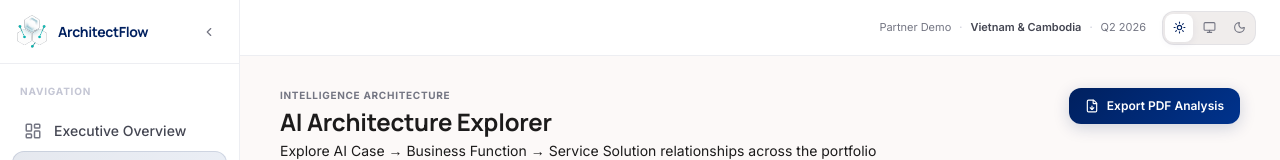
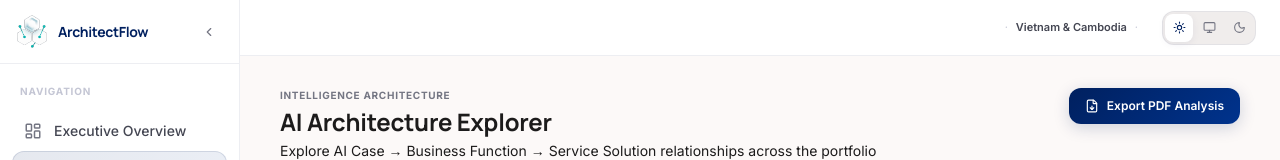
Before and after one commit to BoxBoxmari/architectflow, a Next.js app: page /ai-architecture-explorer in a window 1280 px wide. Shown: the top 160 px of the page. Built offline with nearby package versions, Linux system fonts and the light colour scheme.

Commit message:
Local Commit: 2026-04-16T04:23:41.310Z - Cleared "Partner Demo" and "Q2 2026" text from the Topbar context labels - Updated value-simulator description paragraph to `font-semibold text-black` styling

```diff
--- a/src/app/value-simulator/page.tsx
+++ b/src/app/value-simulator/page.tsx
@@ -14,7 +14,7 @@ export default function ValueSimulatorPage() {
           <h1 className="font-display text-2xl font-bold text-kpmg-on-surface dark:text-gray-100 leading-tight">
             Value Simulator
           </h1>
-          <p className="text-sm text-kpmg-on-surface-variant dark:text-gray-400 mt-1 font-body">
+          <p className="text-sm dark:text-gray-400 mt-1 font-body font-semibold text-black">
             Model AI portfolio ROI in real time using the Faster × Deeper activation framework
           </p>
         </div>
--- a/src/components/Topbar.tsx
+++ b/src/components/Topbar.tsx
@@ -28,11 +28,11 @@ export default function Topbar({ onMenuClick }: TopbarProps) {
 
       {/* Context label — editorial micro-labels */}
       <div className="hidden md:flex items-center gap-2">
-        <span className="font-body text-kpmg-outline dark:text-gray-400" style={{ fontSize: '11px' }}>Partner Demo</span>
+        <span className="font-body text-kpmg-outline dark:text-gray-400" style={{ fontSize: '11px' }}></span>
         <span className="text-kpmg-outline-variant dark:text-gray-600" style={{ fontSize: '11px' }}>·</span>
         <span className="font-body font-semibold text-kpmg-on-surface-variant dark:text-gray-300" style={{ fontSize: '11px' }}>Vietnam &amp; Cambodia</span>
         <span className="text-kpmg-outline-variant dark:text-gray-600" style={{ fontSize: '11px' }}>·</span>
-        <span className="font-body text-kpmg-outline dark:text-gray-400" style={{ fontSize: '11px' }}>Q2 2026</span>
+        <span className="font-body text-kpmg-outline dark:text-gray-400" style={{ fontSize: '11px' }}></span>
       </div>
 
       {/* Theme toggle — tonal surface, no harsh border */}
```
